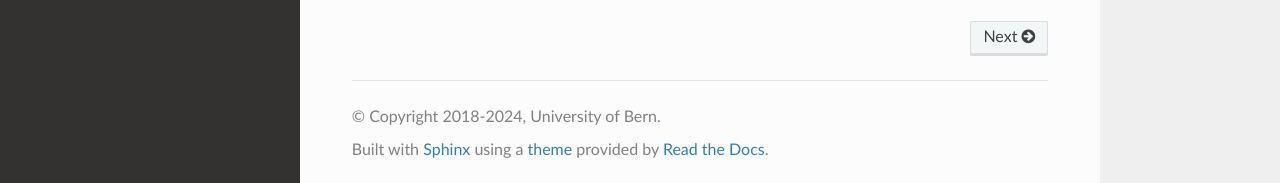
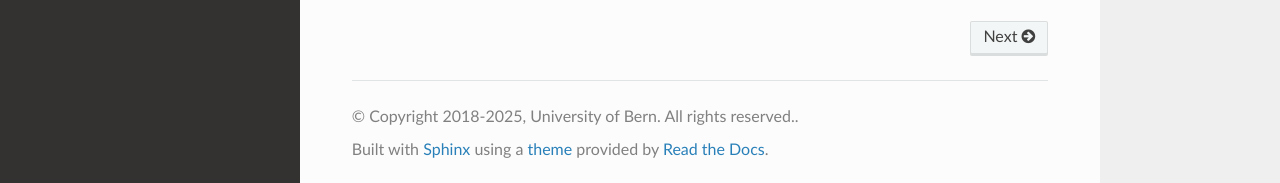
Before and after one commit to persmed/cas-assignment, a Sphinx documentation site: the page built from docs/index.rst, in a window 1280 px wide and 900 px high, scrolled down 527 px. Shown: the part 714-897 px from the top of the window. Built offline with Sphinx 7.4.7 and the Read the Docs theme 3.1.0, drawn with Linux system fonts in a browser that asks for light colours; pages that are not in the unit, such as notebooks, are missing from menus.

Commit message:
fix: copyright

```diff
--- a/docs/conf.py
+++ b/docs/conf.py
@@ -20,7 +20,7 @@
 # -- Project information -----------------------------------------------------
 
 project = 'CAS Assignment'
-copyright = '2018-2024, University of Bern'
+copyright = '2018-2025, University of Bern. All rights reserved.'
 author = 'University of Bern'
 
 # The short X.Y version
```
